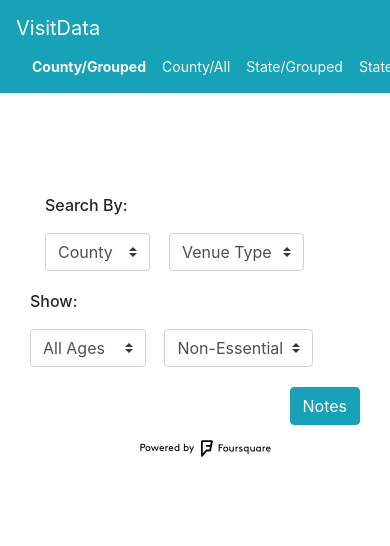
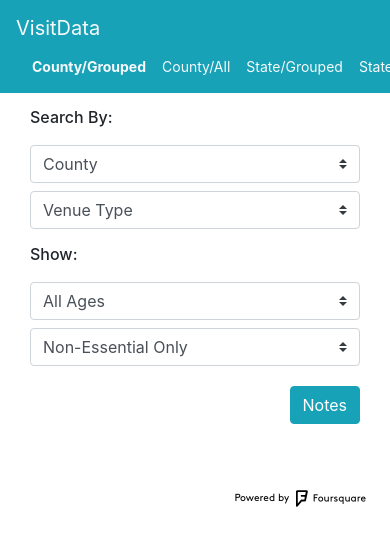
Before and after one commit to VisitData-org/ca_visit_tracking, a Flask app: page /bydate.html in a window 390 px wide. Shown: the top 546 px of the page. Run offline with Flask 2, Linux system fonts and the light colour scheme; some libraries are stand-ins or nearby versions.

Commit message:
redesigned county pages styles

```diff
--- a/templates/allstate.html
+++ b/templates/allstate.html
@@ -54,6 +54,7 @@
         </div>
       </div>
     </div>
+
         <div class="modal modal-sm" style="max-width:75%;" id="notesModal" tabindex="-1" role="dialog">
           <div class="modal-dialog" role="document">
             <div class="modal-content">
@@ -80,7 +81,9 @@
             </div>
           </div>
         </div>
-<br/><br/>
+
+        <br/><br/>
+
         <div id="data-table"></div>
 
         <script type="text/javascript">
--- a/templates/bydate.html
+++ b/templates/bydate.html
@@ -1,36 +1,58 @@
 {% extends "nav.html" %}
 {% block main %}
   <div class="container-fluid main-mobile">
-      <h3 id="state_name_header" class="mobile-header"></h3>
-        <div class="w-100 highcharts-figure" id="chartcontainer" style="display: block;">
+    <h3 id="state_name_header" class="mt-2"></h3>
+      <div class="w-100 highcharts-figure" id="chartcontainer" style="display: block;"></div>
   </div>
-        <div class="container-fluid">
-          <br/>
+  <div class="container-fluid mobile-dropdown">
+    <div class="row mobile-search">
+      <div class="col-sm">
         <h6 style="padding-bottom:10px;">Search By:</h6>
-            <select class="custom-select col-sm" style="max-width:35%;" name="county" id="county-select" data-style="btn-info">
+      </div>
+      <div class="col-sm"></div>
+      <div class="col-sm"></div>
+    </div>
+    <div class="row mb-3">
+      <div class="col-sm mb-2">
+        <select class="custom-select" name="county" id="county-select"  data-style="btn-info">
           <option value="">County</option>
         </select>
-            <select class="custom-select col-sm" style="max-width:45%; margin-left:15px;" name="venuetype" id="location-type-select" data-style="btn-info">
+      </div>
+      <div class="col-sm">
+        <select class="custom-select"  name="venuetype" id="location-type-select" data-style="btn-info">
           <option value="">Venue Type</option>
         </select>
       </div>
+      <div class="col-sm"></div>
     </div>
-    <br/>
-      <div class="container-fluid mb-5">
+    <div class="row">
+      <div class="col-sm">
         <h6 style="padding-bottom:10px;">Show:</h6>
-          <select class="custom-select col-sm" style="max-width:35%;" name="agegroup" id="agegroup-select" data-style="btn-info">
+      </div>
+      <div class="col-sm"></div>
+      <div class="col-sm"></div>
+    </div>
+    <div class="row">
+      <div class="col-sm mb-2">
+        <select class="custom-select" name="agegroup" id="agegroup-select" data-style="btn-info">
           <option value="all">All Ages</option>
           <option value="under65">Under 65</option>
           <option value="over65">65 and Over</option>
         </select>
-          <select class="custom-select col-sm" style="max-width:45%; margin-left:15px;" name="essential" id="essential-select" data-style="btn-info">
+      </div>
+      <div class="col-sm">
+        <select class="custom-select" name="essential" id="essential-select" data-style="btn-info">
           <option value="nonessential">Non-Essential Only</option>
           <option value="essential">Essential Only</option>
           <option value="all">Essential & Non-Essential</option>
         </select>
-        <button type="button" class="btn btn-info mobile-btn" data-toggle="modal" data-target="#notesModal" style="max-width:40%;">
+      </div>
+      <div class="col-sm">
+        <button type="button" class="btn btn-info mobile-btn" data-toggle="modal" data-target="#notesModal">
           Notes
         </button>
+      </div>
+    </div>
   </div>
 
   <div class="modal modal-sm" style="max-width:75%;" id="notesModal" tabindex="-1" role="dialog">
@@ -60,9 +82,9 @@
     </div>
   </div>
 
+  <br/><br/>
+
   <div id="data-table"></div>
-
-        <br>
 
   <script type="text/javascript">
    var _selectedState = {{ state|tojson }};
@@ -71,5 +93,5 @@
   </script>
   <script type="text/javascript" src="/categories.js"></script>
   <script type="text/javascript" src="/state_bydate.js"></script>
-      </div>
+
 {% endblock %}
```
Lines whose indentation alone changed are shown as unchanged.
